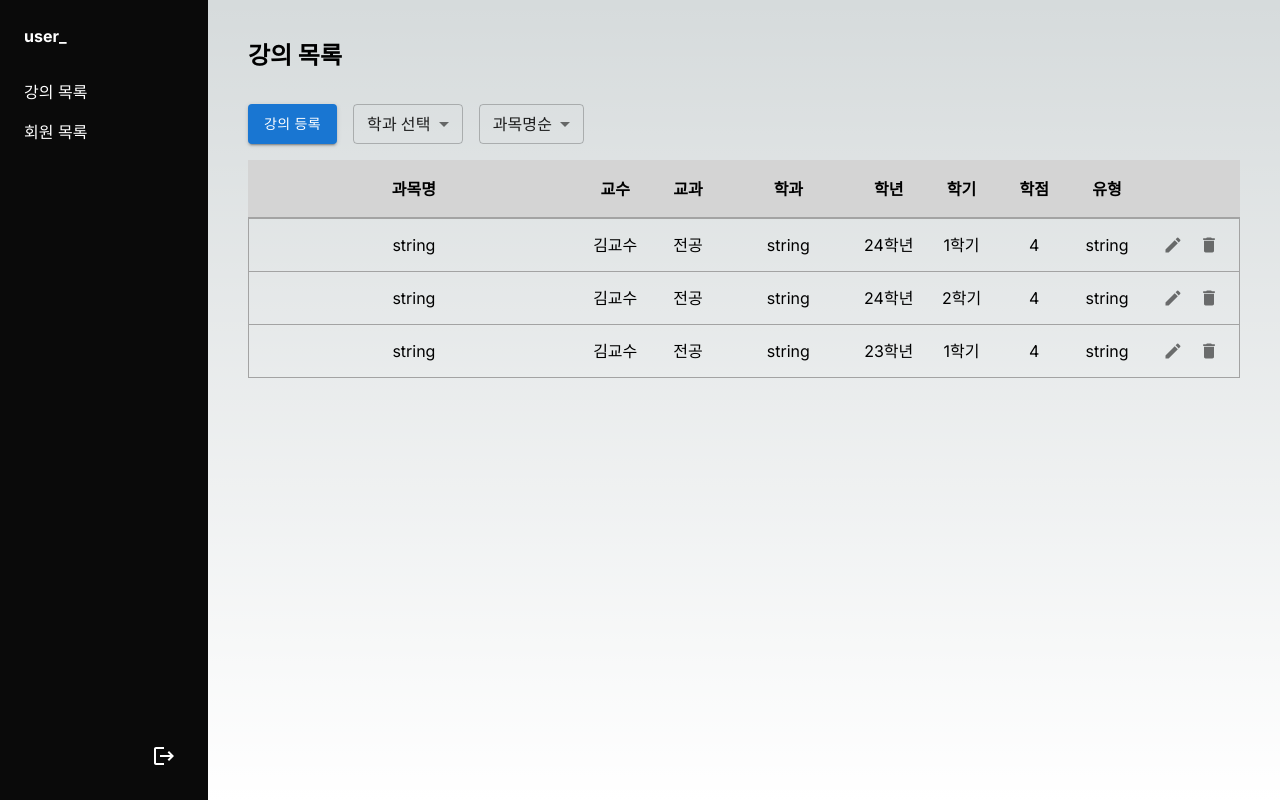
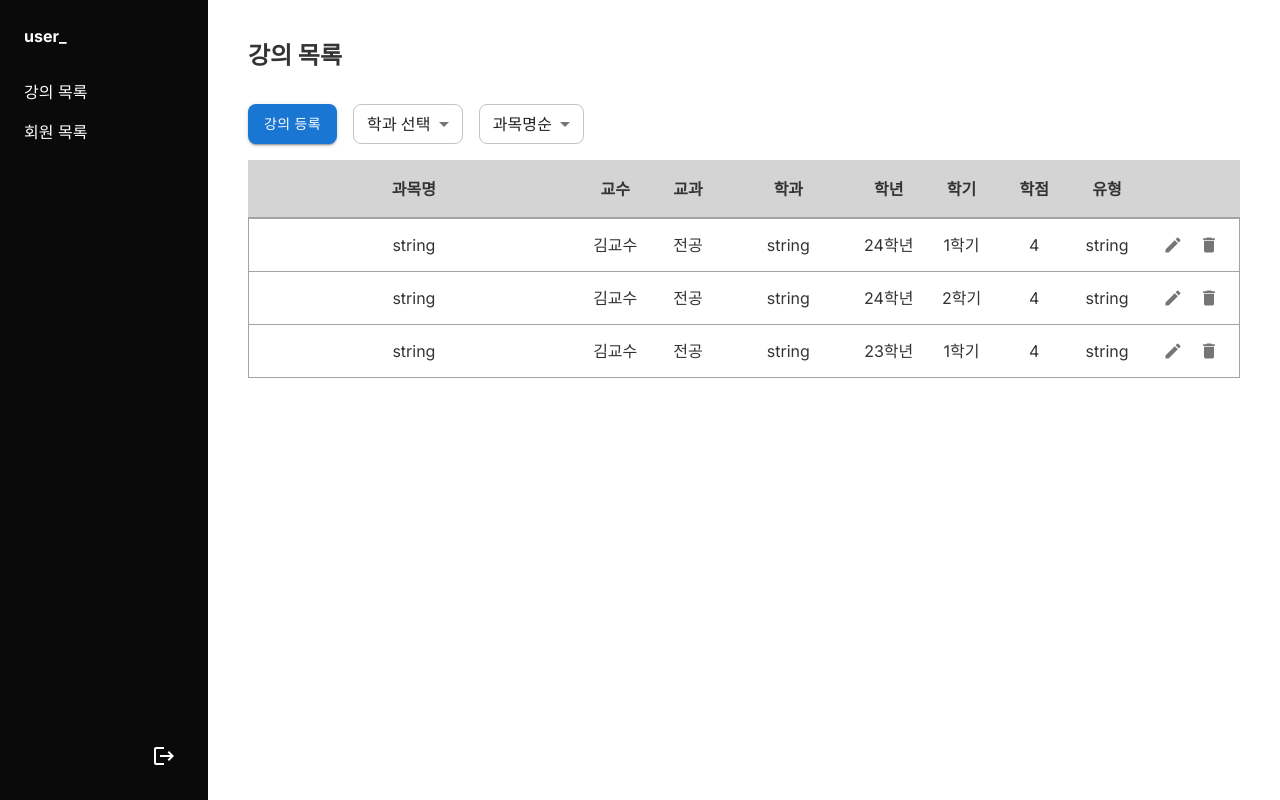
Before and after one commit to knou-course-review/admin-panel, a Next.js app: page /courses in a window 1280 px wide. Built offline with nearby package versions, Linux system fonts and the light colour scheme.

Commit message:
feat: MUI CSS 테마 컴포넌트 구현

```diff
--- a/src/app/globals.css
+++ b/src/app/globals.css
@@ -3,27 +3,20 @@
 @tailwind utilities;
 
 :root {
-  --foreground-rgb: 0, 0, 0;
-  --background-start-rgb: 214, 219, 220;
-  --background-end-rgb: 255, 255, 255;
+  --foreground-color: rgb(52, 52, 52);
+  --background-color: rgb(255, 255, 255);
 }
 
 @media (prefers-color-scheme: dark) {
   :root {
-    --foreground-rgb: 255, 255, 255;
-    --background-start-rgb: 0, 0, 0;
-    --background-end-rgb: 0, 0, 0;
+    --foreground-color: rgb(232, 232, 232);
+    --background-color: rgb(24, 24, 26);
   }
 }
 
 body {
-  color: rgb(var(--foreground-rgb));
-  background: linear-gradient(
-      to bottom,
-      transparent,
-      rgb(var(--background-end-rgb))
-    )
-    rgb(var(--background-start-rgb));
+  color: var(--foreground-color);
+  background-color: var(--background-color);
 }
 
 @layer utilities {
--- a/src/app/layout.tsx
+++ b/src/app/layout.tsx
@@ -1,6 +1,8 @@
+import { Inter } from "next/font/google";
+import InitColorSchemeScript from "@mui/material/InitColorSchemeScript";
+import NavBar from "@/components/login/NavBar";
+import ThemeContextProvider from "@/contexts/theme/ThemeContextProvider";
 import type { Metadata } from "next";
-import { Inter } from "next/font/google";
-import NavBar from "@/components/login/NavBar";
 import "./globals.css";
 
 const inter = Inter({ subsets: ["latin"] });
@@ -18,10 +20,13 @@ export default function RootLayout({
   return (
     <html lang="en">
       <body className={inter.className}>
-        <div className="grid grid-cols-[auto_1fr] overflow-hidden">
-          <NavBar />
-          <main className="h-dvh overflow-auto p-10">{children}</main>
-        </div>
+        <InitColorSchemeScript defaultMode="system" />
+        <ThemeContextProvider>
+          <div className="grid grid-cols-[auto_1fr] overflow-hidden">
+            <NavBar />
+            <main className="h-dvh overflow-auto p-10">{children}</main>
+          </div>
+        </ThemeContextProvider>
       </body>
     </html>
   );
--- /dev/null
+++ b/src/contexts/theme/ThemeContextProvider.tsx
@@ -0,0 +1,63 @@
+"use client";
+
+import {
+  experimental_extendTheme as extendTheme,
+  Experimental_CssVarsProvider as CssVarsProvider,
+} from "@mui/material/styles";
+import type { ReactNode } from "react";
+
+export default function ThemeContextProvider({ children }: { children: ReactNode }) {
+  const theme = extendTheme({
+    colorSchemes: {
+      // light: {
+      //   palette: {
+      //     primary: {
+      //       main: "#",
+      //     },
+      //   },
+      // },
+      dark: {
+        palette: {
+          // primary: {
+          //   main: "#",
+          // },
+          // text: {
+          //   primary: "#",
+          //   secondary: "#",
+          // },
+          error: {
+            main: "#ff5d65",
+          },
+        },
+      },
+    },
+    components: {
+      MuiTextField: {
+        styleOverrides: {
+          root: {
+            borderRadius: "0.5rem",
+          },
+        },
+      },
+      MuiOutlinedInput: {
+        styleOverrides: {
+          root: {
+            borderRadius: "0.5rem",
+          },
+        },
+      },
+      MuiButton: {
+        styleOverrides: {
+          root: {
+            borderRadius: "0.5rem",
+          },
+        },
+      },
+    },
+  });
+  return (
+    <CssVarsProvider defaultMode="system" theme={theme}>
+      {children}
+    </CssVarsProvider>
+  );
+}
```
